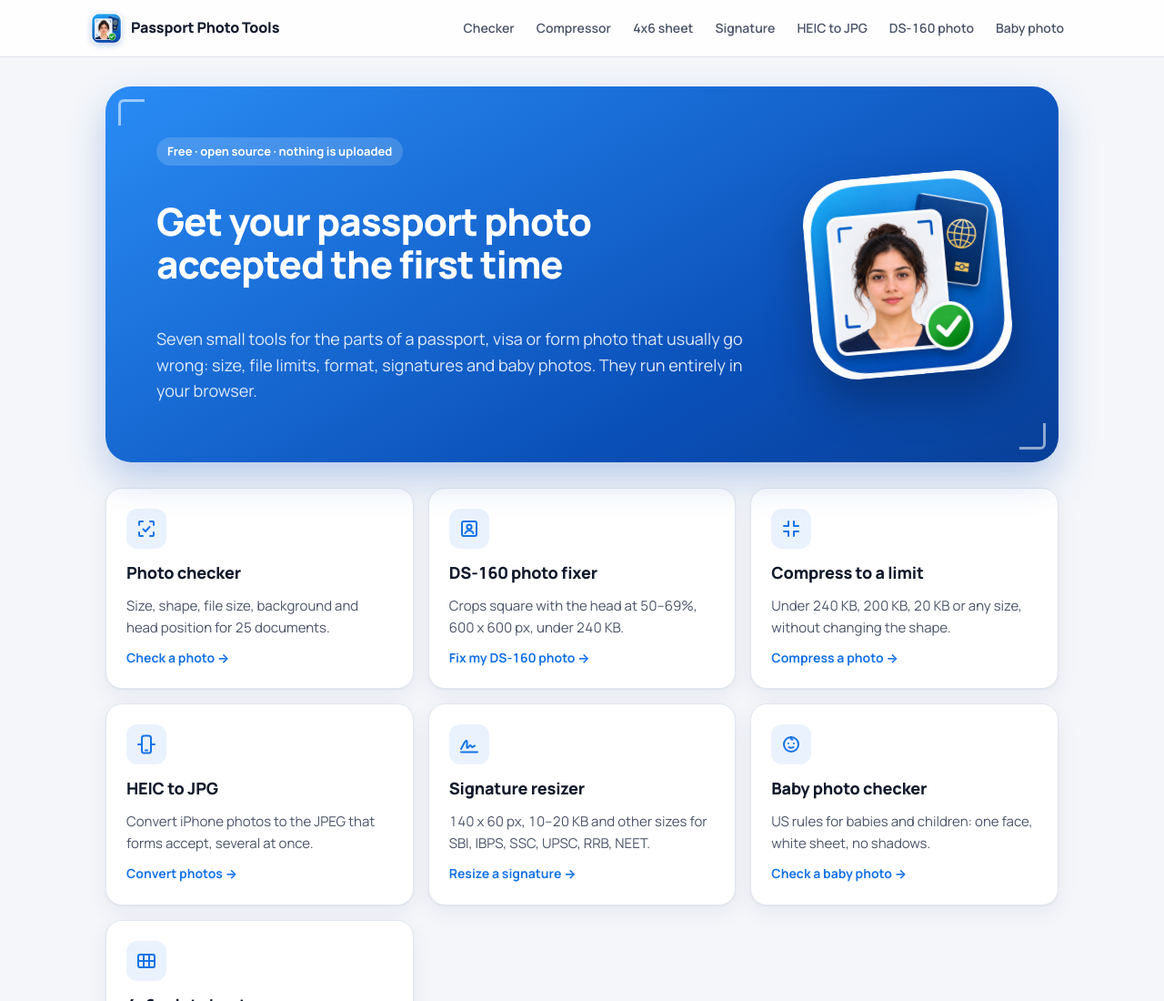
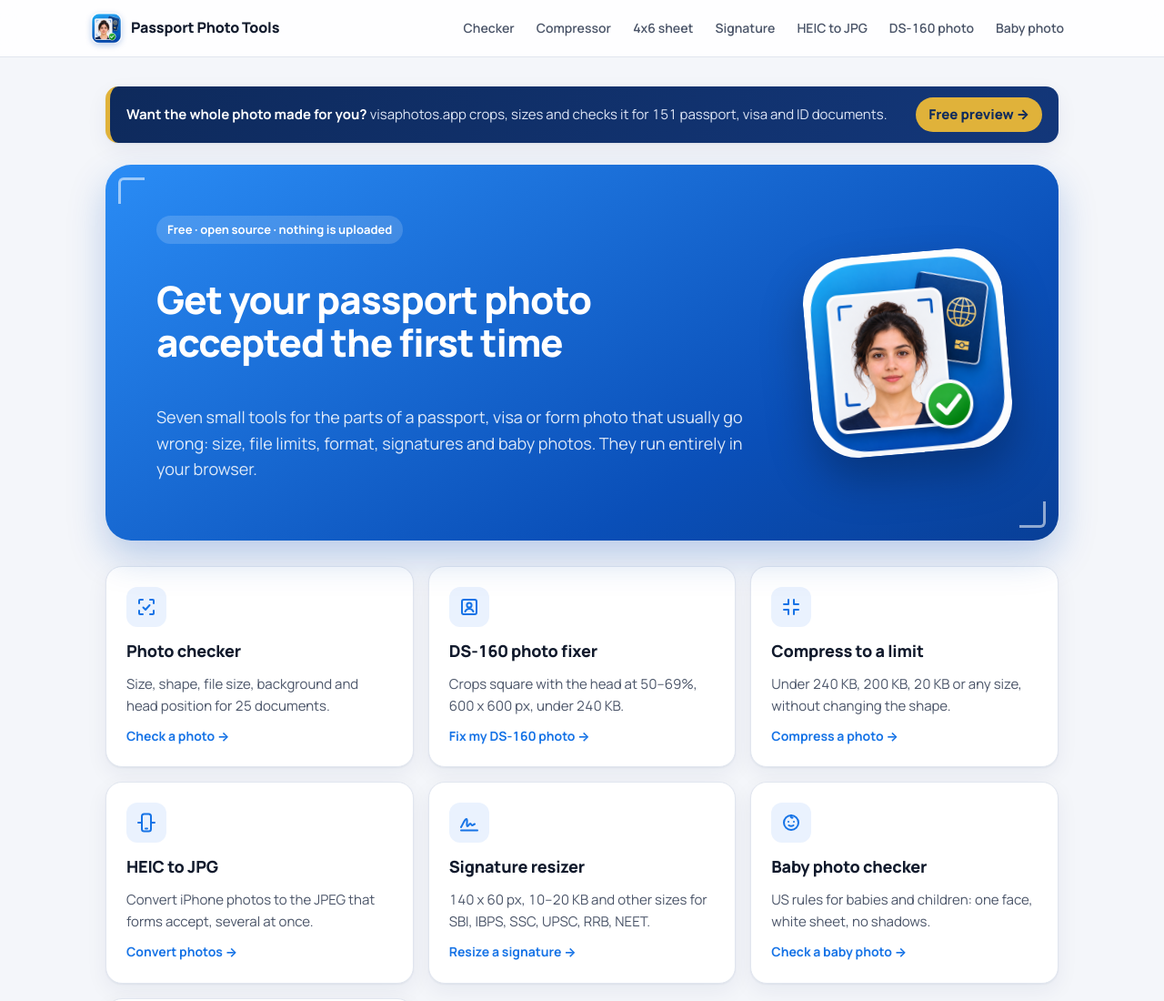
Before and after one commit to developeron29/passport-photo-tools, a plain HTML site: page index.html in a window 1280 px wide. Shown: the top 1100 px of the page at 91% size. Drawn offline with Linux system fonts and the light colour scheme.

Commit message:
Add the visaphotos.app call to action to the top of every page
Co-Authored-By: Claude Opus 5.5 <noreply@anthropic.com>

```diff
--- a/assets/style.css
+++ b/assets/style.css
@@ -199,3 +199,14 @@ footer { color: var(--ink-2); font-size: 14px; border-top: 1px solid var(--line)
 
 [hidden] { display: none !important; }
 .card#out > canvas { width: min(100%, 420px); }
+
+/* Top call to action on every page */
+a.topcta {
+  display: flex; align-items: center; justify-content: space-between; gap: 12px 20px; flex-wrap: wrap;
+  background: linear-gradient(135deg, var(--navy), #13377a); color: #dfe7f7; text-decoration: none;
+  border-left: 5px solid var(--gold); border-radius: 14px; padding: 12px 18px; margin: 0 0 24px; font-size: 15px;
+  box-shadow: var(--shadow);
+}
+a.topcta strong { color: #fff; }
+a.topcta .go { color: var(--navy); background: var(--gold); font-weight: 800; padding: 7px 14px; border-radius: 999px; white-space: nowrap; }
+a.topcta:hover .go { filter: brightness(1.05); }
--- a/index.html
+++ b/index.html
@@ -25,6 +25,10 @@
     <a href="baby-photo/">Baby photo</a>
   </header>
   <main>
+    <a class="topcta" href="https://visaphotos.app/?utm_source=github&amp;utm_medium=referral&amp;utm_campaign=tools-home-top">
+      <span><strong>Want the whole photo made for you?</strong> visaphotos.app crops, sizes and checks it for 151 passport, visa and ID documents.</span>
+      <span class="go">Free preview →</span>
+    </a>
     <section class="hero corners">
       <span class="eyebrow">Free · open source · nothing is uploaded</span>
       <h1>Get your passport photo accepted the first time</h1>
```
Also changed, not shown: baby-photo/index.html (+4 -0 lines), checker/index.html (+4 -0 lines), compress/index.html (+4 -0 lines), ds-160-photo/index.html (+4 -0 lines), heic-to-jpg/index.html (+4 -0 lines), print-sheet/index.html (+4 -0 lines), signature/index.html (+4 -0 lines).
